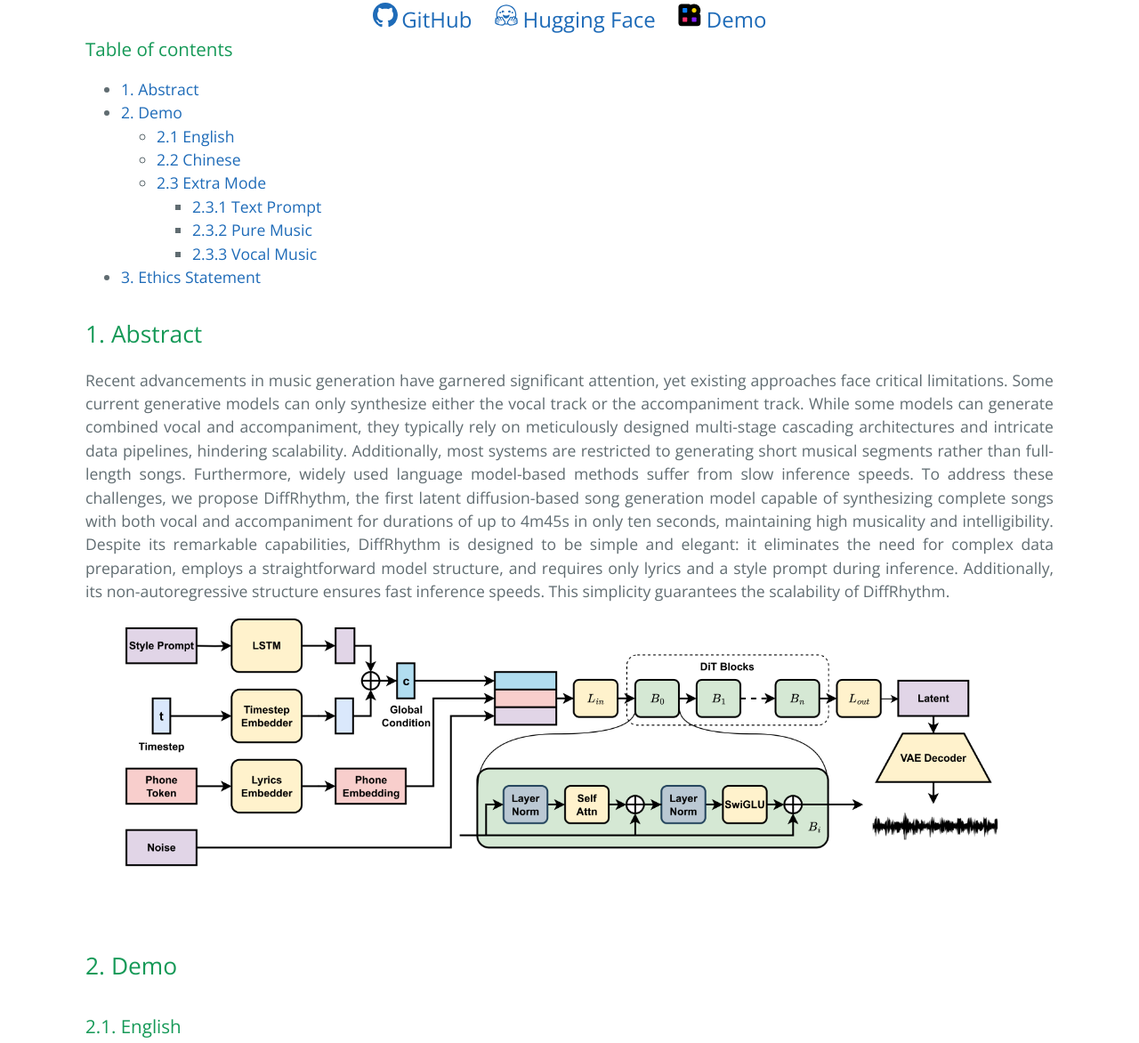
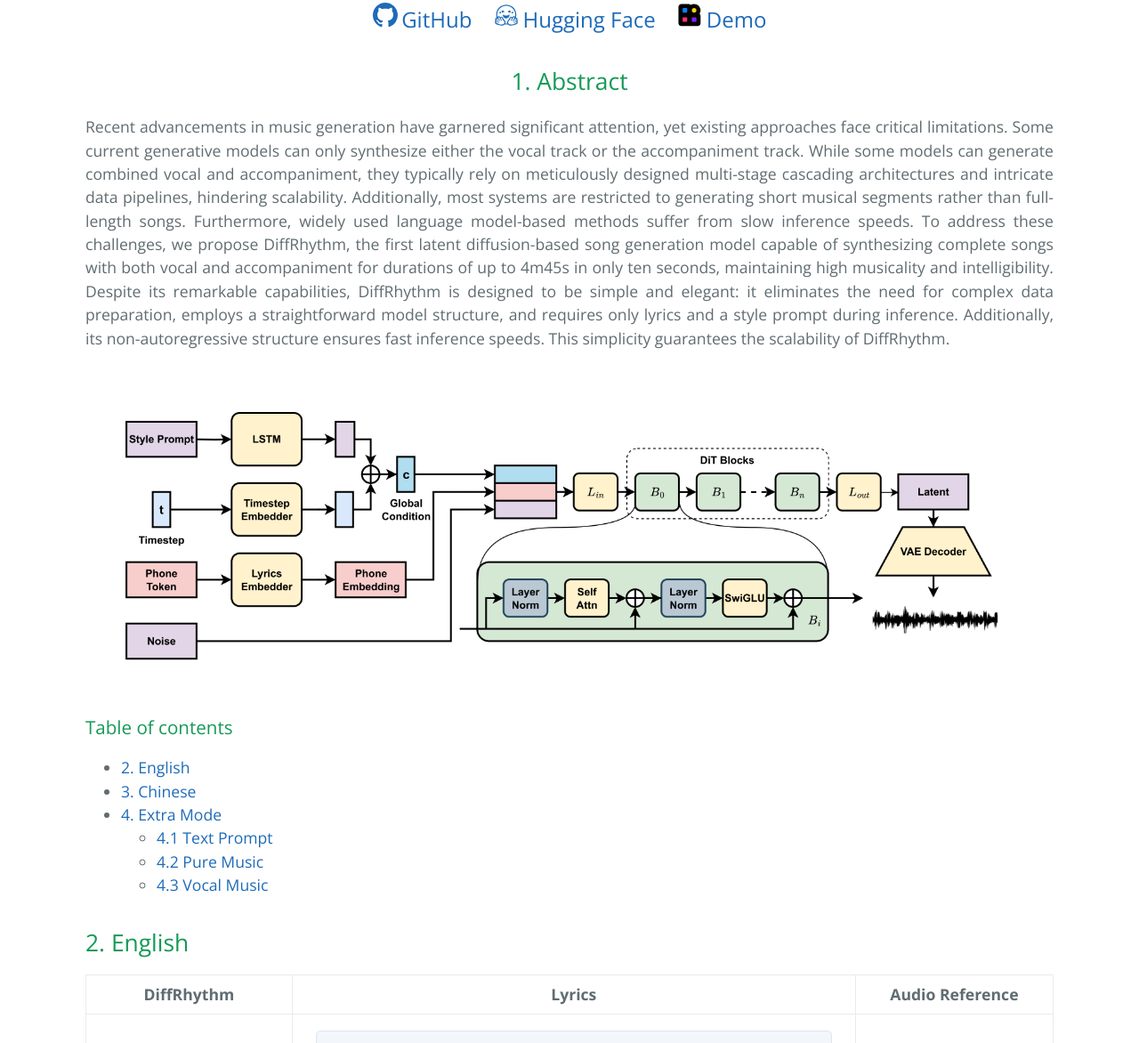
Before and after one commit to ASLP-lab/DiffRhythm.github.io, a plain HTML site: page index.html in a window 1280 px wide. Shown: the part 469-1641 px from the top of the page at 89% size. Drawn offline with nearby package versions, Linux system fonts and the light colour scheme.

Commit message:
new demo

```diff
--- a/index.html
+++ b/index.html
@@ -59,38 +59,14 @@
       </a>
     </div>
 
-
-    <div class="toc">
-      <h3>Table of contents</h3>
-      <ul>
-        <li><a href="#abstract">1. Abstract</a></li>
-        <li><a href="#Demo">2. Demo</a>
-          <ul>
-            <li><a href="#English-Demo">2.1 English</a></li>
-            <li><a href="#Chinese-Demo">2.2 Chinese</a></li>
-            <li><a href="#Extra-Mode">2.3 Extra Mode</a>
-              <ul>
-                <li><a href="#Text-Prompt">2.3.1 Text Prompt</a></li>
-                <li><a href="#Pure-Music">2.3.2 Pure Music</a></li>
-                <li><a href="#Vocal-Music">2.3.3 Vocal Music</a></li>
-              </ul>
-            </li>
-          </ul>
-        </li>
-        <li><a href="#Ethics-statement">3. Ethics Statement</a></li>
-      </ul>
-    </div>
-
-
-
-    <h2 id="abstract">1. Abstract<a name="abstract"></a></h2>
+    <h2 id="abstract" style="text-align: center;">1. Abstract<a name="abstract"></a></h2>
 
     <p style="text-align: justify;" >
       Recent advancements in music generation have garnered significant attention, yet existing approaches face critical limitations. Some current generative models can only synthesize either the vocal track or the accompaniment track. While some models can generate combined vocal and accompaniment, they typically rely on meticulously designed multi-stage cascading architectures and intricate data pipelines, hindering scalability. Additionally, most systems are restricted to generating short musical segments rather than full-length songs. Furthermore, widely used language model-based methods suffer from slow inference speeds.
       To address these challenges, we propose DiffRhythm, the first latent diffusion-based song generation model capable of synthesizing complete songs with both vocal and accompaniment for durations of up to 4m45s in only ten seconds, maintaining high musicality and intelligibility. Despite its remarkable capabilities, DiffRhythm is designed to be simple and elegant: it eliminates the need for complex data preparation, employs a straightforward model structure, and requires only lyrics and a style prompt during inference. Additionally, its non-autoregressive structure ensures fast inference speeds. This simplicity guarantees the scalability of DiffRhythm.
     </p>
 
-
+    <br><br>
     <style>
         /* 将 figure 元素设置为居中 */
         figure {
@@ -124,8 +100,22 @@
     <br><br>
 
 
-    <h2 id="Demo">2. Demo<a name="Demo"></a></h2>
-    <h3 id="English-Demo">2.1. English <a name="English Demo"></a></h3>
+    <div class="toc">
+      <h3>Table of contents</h3>
+      <ul>
+        <li><a href="#English-Demo">2. English</a></li>
+        <li><a href="#Chinese-Demo">3. Chinese</a></li>
+        <li><a href="#Extra-Mode">4. Extra Mode</a>
+          <ul>
+            <li><a href="#Text-Prompt">4.1 Text Prompt</a></li>
+            <li><a href="#Pure-Music">4.2 Pure Music</a></li>
+            <li><a href="#Vocal-Music">4.3 Vocal Music</a></li>
+          </ul>
+          </li>
+      </ul>
+    </div>
+
+    <h2 id="English-Demo">2. English <a name="English Demo"></a></h2>
     <table>
     </colgroup>
     <thead>
@@ -367,7 +357,7 @@
     </tbody></table>
     <br><br>
 
-    <h3 id="Chinese-Demo">2.2. Chinese <a name="Chinese Demo"></a></h3>
+    <h2 id="Chinese-Demo">3. Chinese <a name="Chinese Demo"></a></h2>
     <table><thead>
       <tr>
         <th class="tg-0lax">DiffRhythm</th>
@@ -520,8 +510,8 @@
         </tr>
       </tbody></table>
 
-      <h3 id="Extra-Mode">2.3. Extra Mode <a name="Extra Mode"></a></h3>
-      <h4 id="Text-Prompt">2.3.1 Text Prompt <a name="Text Prompt"></a></h4>
+    <h2 id="Extra-Mode">4. Extra Mode <a name="Extra Mode"></a></h2>
+    <h3 id="Text-Prompt">4.1 Text Prompt <a name="Text Prompt"></a></h3>
     <table><thead>
       <tr>
         <th class="tg-0lax">DiffRhythm</th>
@@ -730,7 +720,7 @@
 
       </tbody></table>
     <br>
-    <h4 id="Pure-Music">2.3.2 Pure Music <a name="Pure Music"></a></h4>
+    <h3 id="Pure-Music">4.2 Pure Music <a name="Pure Music"></a></h3>
     <table><thead>
       <tr>
         <th class="tg-0lax">DiffRhythm</th>
@@ -760,12 +750,12 @@
         </tr>
       </tbody></table>
     <br>
-    <h4 id="Vocal-Music">2.3.3 Vocal Music <a name="Vocal Music"></a></h4>
+    <h3 id="Vocal-Music">4.3 Vocal Music <a name="Vocal Music"></a></h3>
     <p style="text-align: justify;">
           Comming soon!
     </p>
 
-    <h2 id="Ethics-statement">3. Ethics Statement<a name="Ethics Statement"></a></h2>
+    <h2 id="Ethics-statement">5. Ethics Statement<a name="Ethics Statement"></a></h2>
     <p style="text-align: justify;">
       DiffRhythm enables the creation of original music across diverse genres, supporting applications in artistic creation, education, and entertainment. While designed for positive use cases, potential risks include unintentional copyright infringement through stylistic similarities, inappropriate blending of cultural musical elements, and misuse for generating harmful content.
       To ensure responsible deployment, users must implement verification mechanisms to confirm musical originality, disclose AI involvement in generated works, and obtain permissions when adapting protected styles.
```
